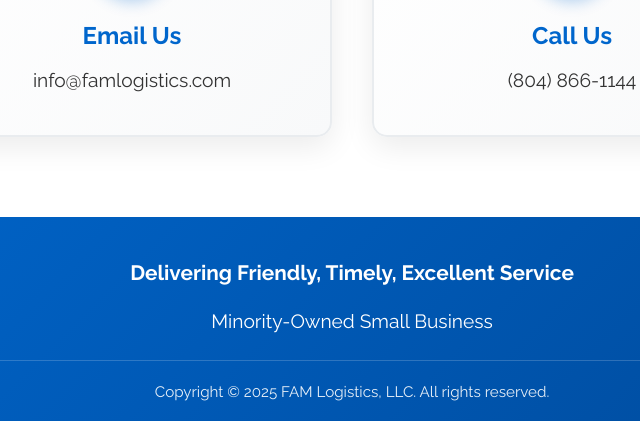
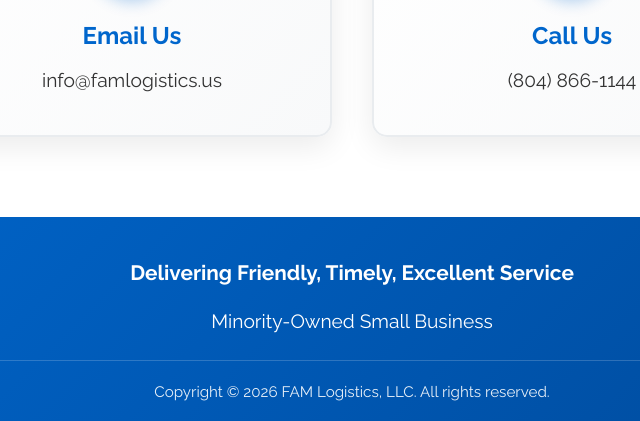
Before and after one commit to donaldtwitty/FAMLogistics, a plain HTML site: page index.html in a window 1280 px wide. Shown: the part 5216-5637 px from the top of the page, 288-928 px from the left. Drawn offline with Linux system fonts and the light colour scheme.

Commit message:
updated email address and copyright year

```diff
--- a/index.html
+++ b/index.html
@@ -379,7 +379,7 @@
                     <i class="fas fa-envelope contact-icon"></i>
                 </div>
                 <h3>Email Us</h3>
-                <a href="mailto:info@famlogistics.com" class="contact-link">info@famlogistics.com</a>
+                <a href="mailto:info@famlogistics.com" class="contact-link">info@famlogistics.us</a>
             </div>
 
             <div class="contact-card">
@@ -398,7 +398,7 @@
         <div class="footer-tagline">Delivering Friendly, Timely, Excellent Service</div>
         <p>Minority-Owned Small Business</p>
         <div class="footer-copyright">
-            Copyright &copy; 2025 FAM Logistics, LLC. All rights reserved.
+            Copyright &copy; 2026 FAM Logistics, LLC. All rights reserved.
         </div>
     </div>
 </footer>
```
